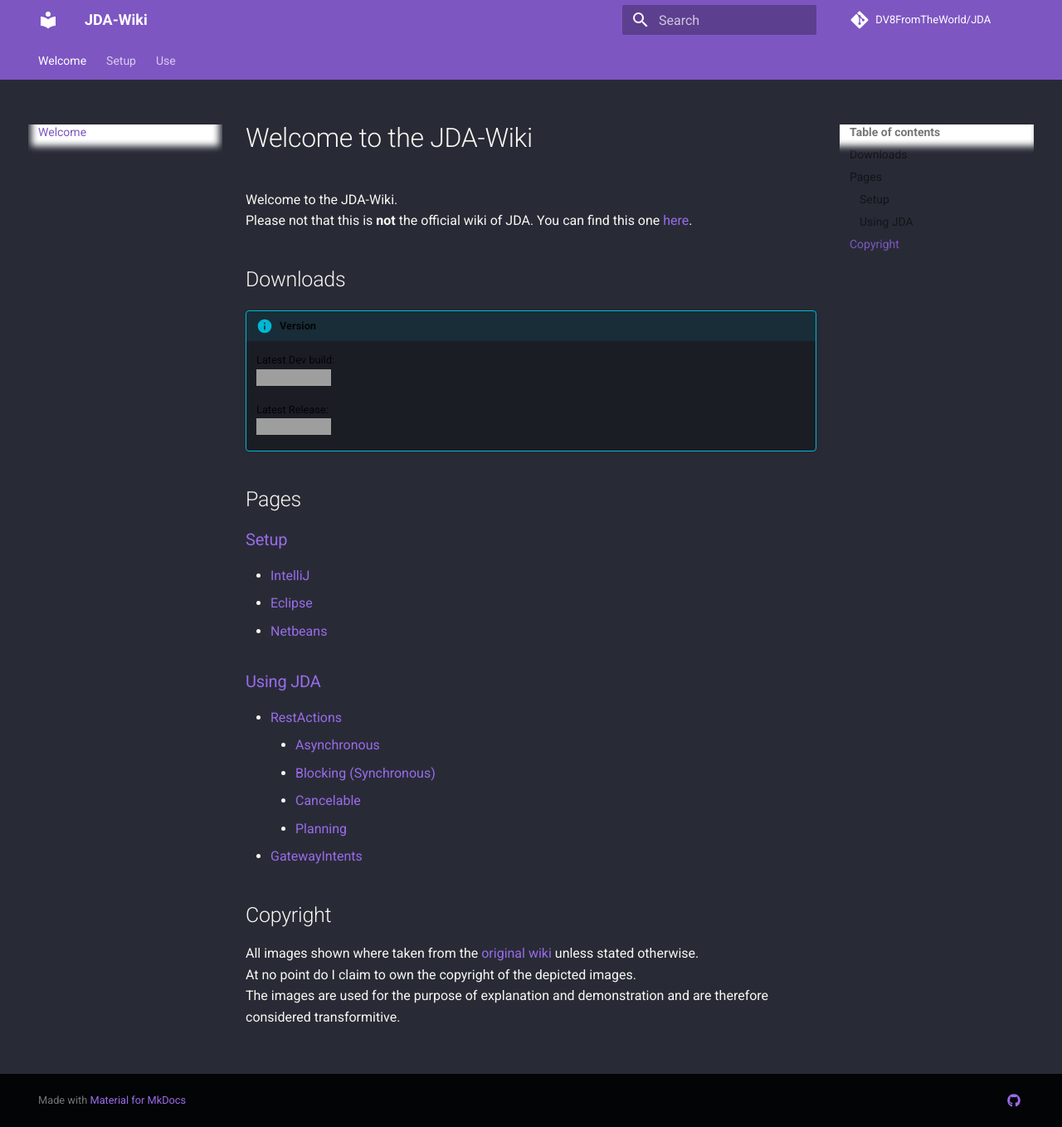
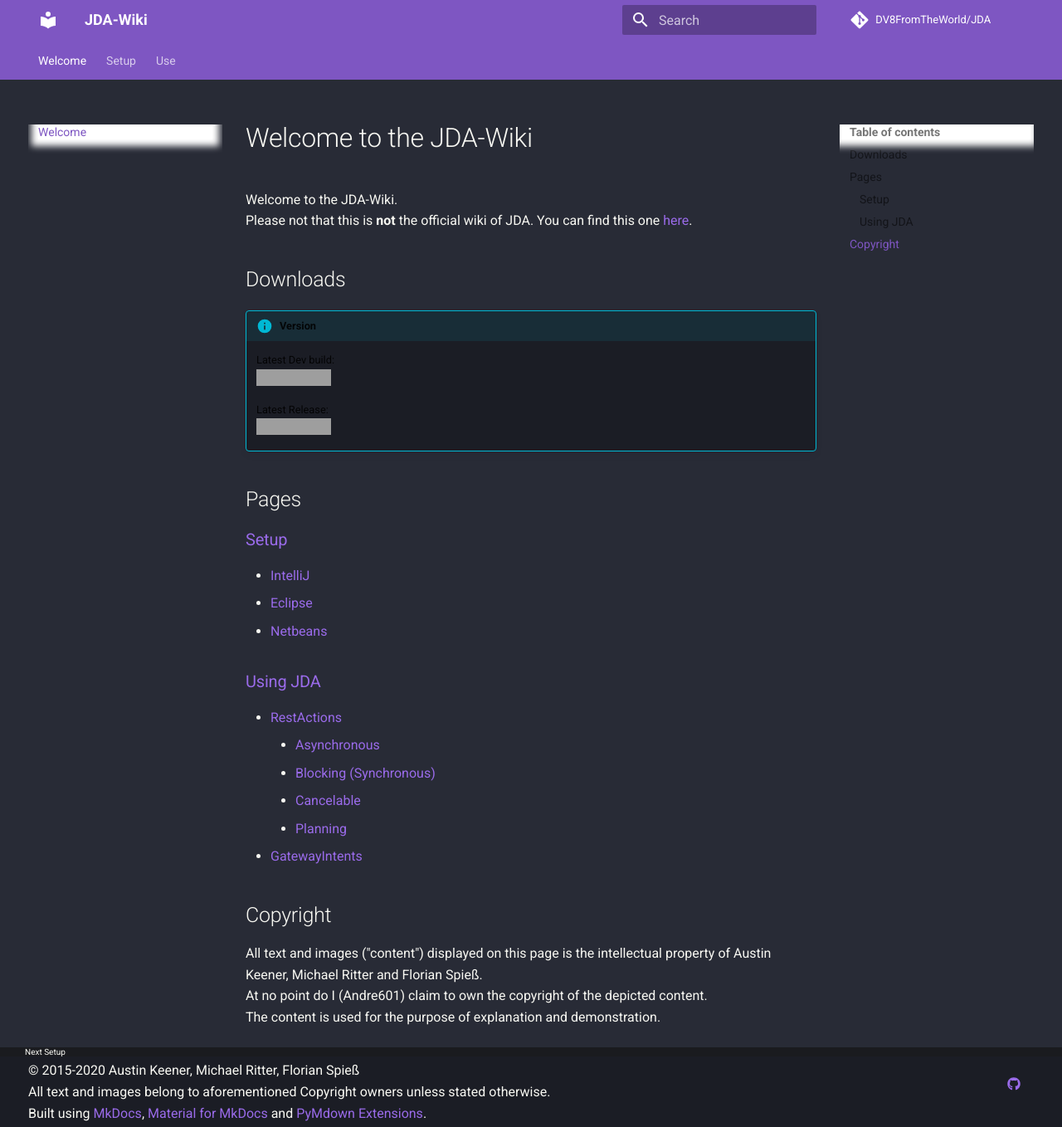
Before and after one commit to AlexLav98/JDA-Wiki, an MkDocs documentation site: the page built from docs/index.md, in a window 1280 px wide and 1358 px high. Shown: the whole window at 83% size. Built offline with MkDocs 1.6.1 and Material for MkDocs 9.7.7, drawn with Linux system fonts in a browser that asks for light colours; comment, search, counter and statistics services are not loaded; grey boxes are pictures that could not be loaded.

Commit message:
update copyright notice

```diff
--- a/docs/index.md
+++ b/docs/index.md
@@ -31,6 +31,6 @@ Please not that this is **not** the official wiki of JDA. You can find this one
 - [GatewayIntents](usage/gatewayintents)
 
 ## Copyright
-All images shown where taken from the [original wiki][wiki] unless stated otherwise.
-At no point do I claim to own the copyright of the depicted images.
-The images are used for the purpose of explanation and demonstration and are therefore considered transformitive.
+All text and images ("content") displayed on this page is the intellectual property of Austin Keener, Michael Ritter and Florian Spieß.
+At no point do I (Andre601) claim to own the copyright of the depicted content.
+The content is used for the purpose of explanation and demonstration.
--- a/mkdocs.yml
+++ b/mkdocs.yml
@@ -3,6 +3,10 @@ site_description: 'Wiki about JDA'
 site_author: 'Andre_601'
 
 docs_dir: docs/
+
+copyright: |
+  &copy; 2015-2020 Austin Keener, Michael Ritter, Florian Spieß
+  <br>All text and images belong to aforementioned Copyright owners unless stated otherwise.
 
 repo_name: 'DV8FromTheWorld/JDA'
 repo_url: 'https://github.com/DV8FromTheWorld/JDA/'
@@ -22,9 +26,10 @@ nav:
 
 theme:
   name: 'material'
+  custom_dir: 'theme'
   palette:
     primary: 'deep purple'
-    accent: 'deep purple'
+    accent: 'indigo'
   features:
   - tabs
 
--- /dev/null
+++ b/theme/main.html
@@ -0,0 +1,76 @@
+{% extends "base.html" %}
+
+{% block footer %}
+  <!-- Link to previous and/or next page -->
+  {% if page.previous_page or page.next_page %}
+    <div class="md-footer-nav">
+      <nav class="md-footer-nav__inner md-grid">
+
+        <!-- Link to previous page -->
+        {% if page.previous_page %}
+          <a href="{{ page.previous_page.url | url }}"
+              title="{{ page.previous_page.title | striptags }}"
+              class="md-flex md-footer-nav__link md-footer-nav__link--prev"
+              rel="prev">
+            <div class="md-flex__cell md-flex__cell--shrink">
+              <i class="md-icon md-icon--arrow-back
+                    md-footer-nav__button"></i>
+            </div>
+            <div class="md-flex__cell md-flex__cell--stretch
+                  md-footer-nav__title">
+              <span class="md-flex__ellipsis">
+                <span class="md-footer-nav__direction">
+                  {{ lang.t("footer.previous") }}
+                </span>
+                {{ page.previous_page.title }}
+              </span>
+            </div>
+          </a>
+        {% endif %}
+
+        <!-- Link to next page -->
+        {% if page.next_page %}
+          <a href="{{ page.next_page.url | url }}"
+              title="{{ page.next_page.title | striptags }}"
+              class="md-flex md-footer-nav__link md-footer-nav__link--next"
+              rel="next">
+            <div class="md-flex__cell md-flex__cell--stretch
+                  md-footer-nav__title">
+              <span class="md-flex__ellipsis">
+                <span class="md-footer-nav__direction">
+                  {{ lang.t("footer.next") }}
+                </span>
+                {{ page.next_page.title }}
+              </span>
+            </div>
+            <div class="md-flex__cell md-flex__cell--shrink">
+              <i class="md-icon md-icon--arrow-forward
+                    md-footer-nav__button"></i>
+            </div>
+          </a>
+        {% endif %}
+      </nav>
+    </div>
+  {% endif %}
+
+  <!-- Further information -->
+  <div class="md-footer-meta md-typeset">
+    <div class="md-footer-meta__inner md-grid">
+
+      <!-- Copyright and theme information -->
+      <div class="md-footer-copyright">
+	    {% if config.copyright %}
+		  <div class="md-footer-copyright__highlight">
+            {{ config.copyright }}
+	      </div>
+		{% endif %}
+		Built using <a href="https://www.mkdocs.org" target="_blank" rel="noopener">MkDocs</a>,
+        <a href="https://squidfunk.github.io/mkdocs-material/" target="_blank" rel="noopener">Material for MkDocs</a>
+        and <a href="https://facelessuser.github.io/pymdown-extensions/" target="_blank" rel="noopener">PyMdown Extensions</a>.
+      </div>
+
+      <!-- Social links -->
+      {% include "partials/social.html" %}
+    </div>
+  </div>
+{% endblock %}
```
Also changed, not shown: site/404.html, site/index.html, site/search/search_index.json, site/setup/eclipse/index.html, site/setup/index.html, site/setup/intellij/index.html, site/setup/netbeans/index.html, site/usage/gatewayintents/index.html, site/usage/index.html, site/usage/restaction/index.html, 1 other file.
